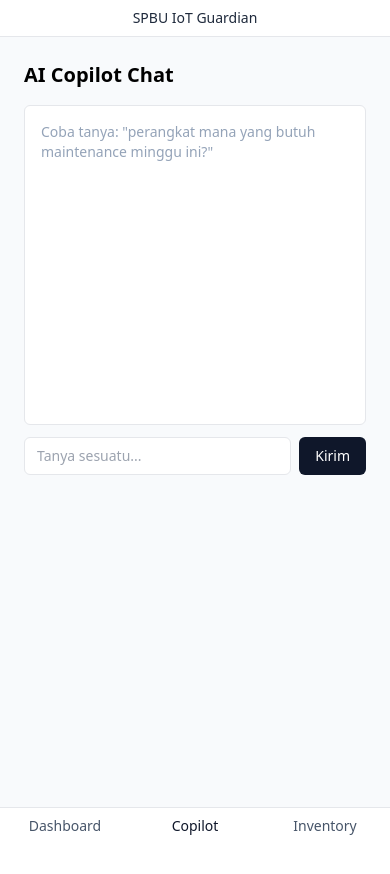
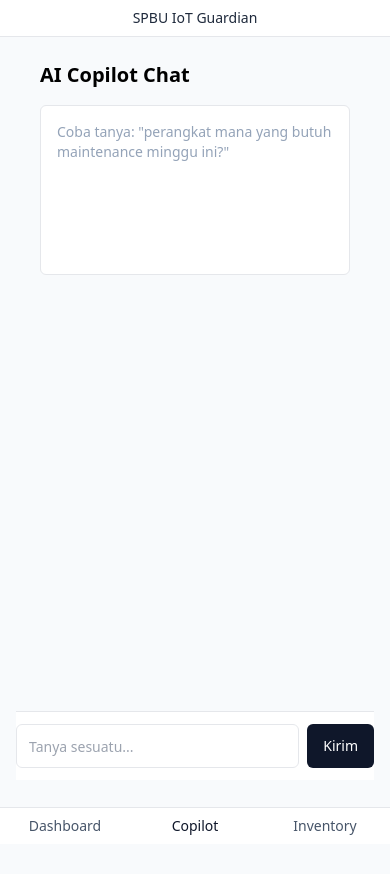
Before and after one commit to yandev-ops/spbu-iot-guardian, a React (Vite) app: page /copilot in a window 390 px wide. Shown: the top 874 px of the page. Before the commit the page ends 844 px from the top, so only its background shows below. Built offline with nearby package versions, Linux system fonts and the light colour scheme.

Commit message:
Replace plain message <p> with ChatBubble, remove emojis, and implement mobile-first fixed input layout

```diff
--- a/src/pages/Copilot.jsx
+++ b/src/pages/Copilot.jsx
@@ -1,5 +1,6 @@
 import { useEffect, useState } from "react";
 import { routeQuery } from "../logic/intentRouter.js";
+import ChatBubble from "../components/ChatBubble.jsx";
 
 function Copilot() {
   const [data, setData] = useState(null);
@@ -9,9 +10,7 @@ function Copilot() {
   useEffect(() => {
     fetch("/mock_data.json")
       .then((res) => res.json())
-      .then((json) =>
-        setData({ devices: json.devices, spareParts: json.spare_parts })
-      );
+      .then((json) => setData({ devices: json.devices, spareParts: json.spare_parts }));
   }, []);
 
   const handleAsk = () => {
@@ -22,27 +21,25 @@ function Copilot() {
   };
 
   return (
-    <div>
-      <h2 className="text-xl font-semibold mb-4">AI Copilot Chat</h2>
+    <div className="min-h-screen flex flex-col">
+      <h2 className="text-xl font-semibold mb-4 px-4">AI Copilot Chat</h2>
 
-      {/* STUB: tampilan sementara, akan diganti komponen ChatBubble nanti */}
-      <div className="bg-white border rounded-md p-4 h-80 overflow-y-auto mb-3 space-y-2">
+      <div className="flex-1 px-4">
+        <div className="bg-white border rounded-md p-4 h-full overflow-y-auto mb-3 space-y-2 pb-28">
           {messages.length === 0 && (
-          <p className="text-slate-400 text-sm">
-            Coba tanya: "perangkat mana yang butuh maintenance minggu ini?"
-          </p>
+            <p className="text-slate-400 text-sm">Coba tanya: "perangkat mana yang butuh maintenance minggu ini?"</p>
           )}
           {messages.map((m, i) => (
-          <p key={i} className={m.role === "user" ? "font-medium" : "text-slate-600"}>
-            {m.role === "user" ? "🧑 " : "🤖 "}
-            {m.text}
-          </p>
+            <ChatBubble key={i} role={m.role} text={m.text} />
           ))}
         </div>
+      </div>
 
+      <div className="fixed left-0 right-0 px-4" style={{ bottom: 64 }}>
+        <div className="bg-white/95 backdrop-blur-md border-t py-3 max-w-3xl mx-auto">
           <div className="flex gap-2">
             <input
-          className="flex-1 border rounded-md px-3 py-2 text-sm"
+              className="flex-1 border rounded-md px-3 text-sm h-11"
               value={query}
               onChange={(e) => setQuery(e.target.value)}
               onKeyDown={(e) => e.key === "Enter" && handleAsk()}
@@ -50,10 +47,12 @@ function Copilot() {
             />
             <button
               onClick={handleAsk}
-          className="bg-slate-900 text-white px-4 py-2 rounded-md text-sm"
+              className="bg-slate-900 text-white px-4 rounded-md text-sm h-11"
             >
               Kirim
             </button>
+          </div>
+        </div>
       </div>
     </div>
   );
```
Lines whose indentation alone changed are shown as unchanged.
